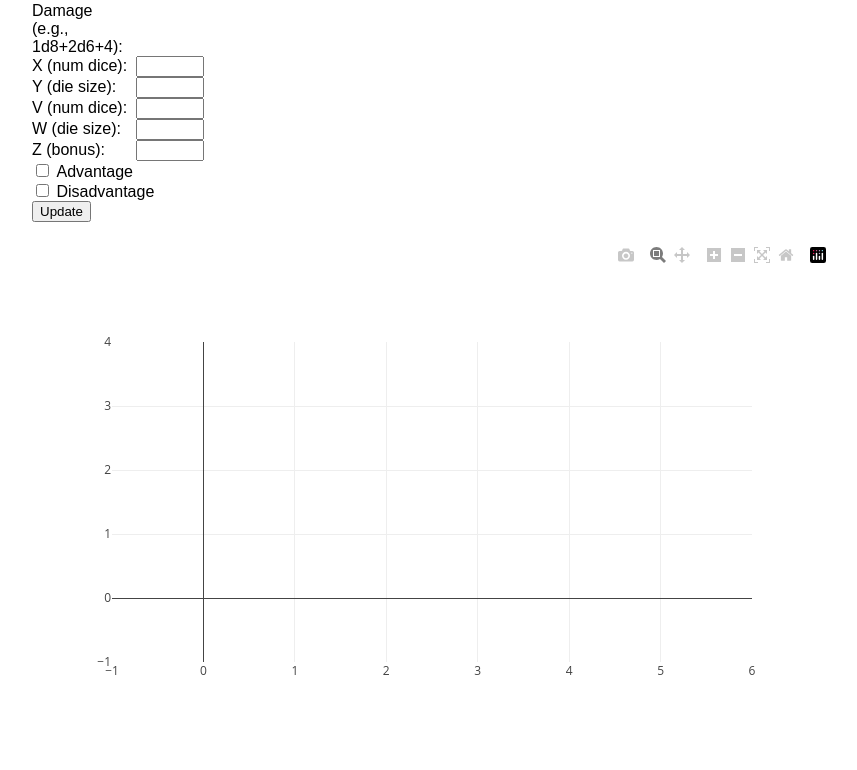
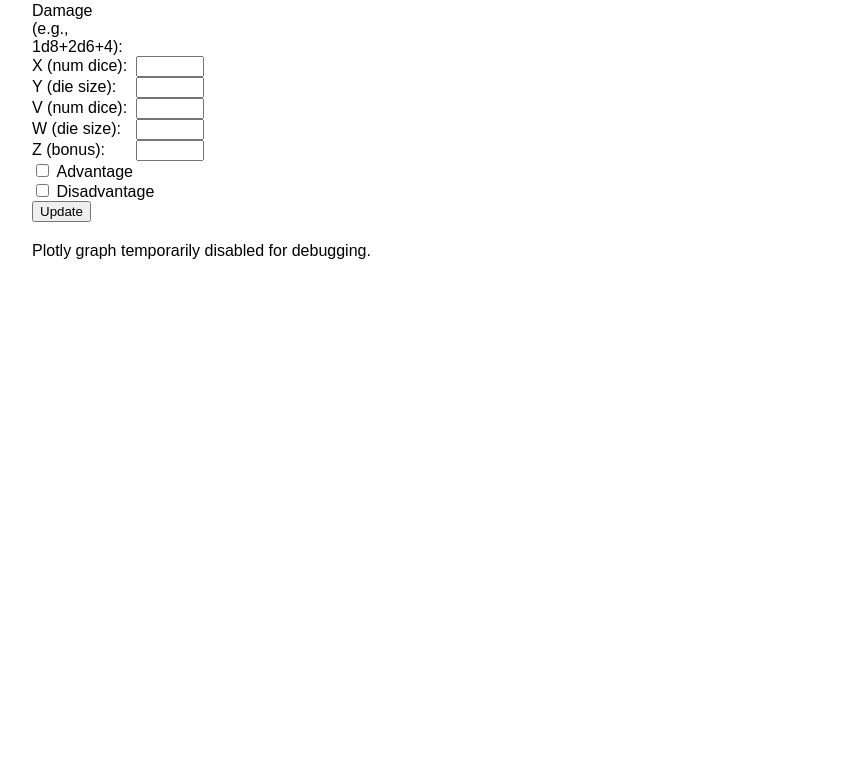
Before and after one commit to PhaedrusV/dnd_damage_calculator, a Flask app: template templates/index.html in a window 1280 px wide. Shown: the part 106-876 px from the top of the page, without its empty margins (208-1065 px from the left). After the commit the page ends 365 px from the top, so only its background shows below. Run offline with Flask 3, Linux system fonts and the light colour scheme; the template is opened without the code that fills it: most values are stand-ins (such as "Sample title", 1, 10 or a date in 2020); some libraries are stand-ins or nearby versions.

Commit message:
Update index.html
Troubleshooting no plotly

```diff
--- a/templates/index.html
+++ b/templates/index.html
@@ -3,7 +3,6 @@
 <head>
     <meta charset="UTF-8">
     <title>D&D 5e Damage Calculator</title>
-    <script src="https://cdn.plot.ly/plotly-latest.min.js"></script>
     <link rel="stylesheet" href="{{ url_for('static', filename='style.css') }}">
 </head>
 <body>
@@ -27,12 +26,7 @@
             <label>Disadvantage</label><br>
             <input type="submit" value="Update">
         </form>
-        <div id="plotly-graph"></div>
+        <p>Plotly graph temporarily disabled for debugging.</p>
     </div>
-
-    <script>
-        var graphData = {{ graph_json | safe }};
-        Plotly.newPlot('plotly-graph', graphData.data, graphData.layout);
-    </script>
 </body>
 </html>
```
